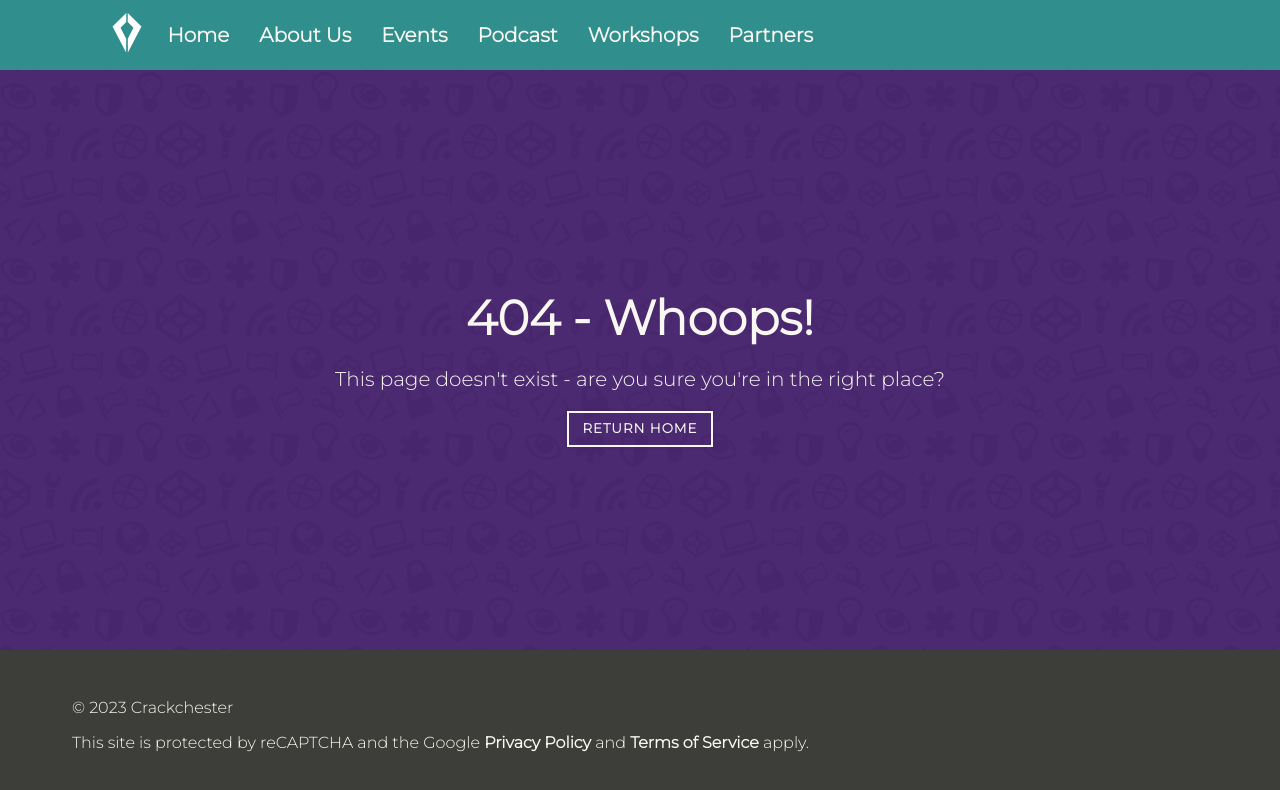
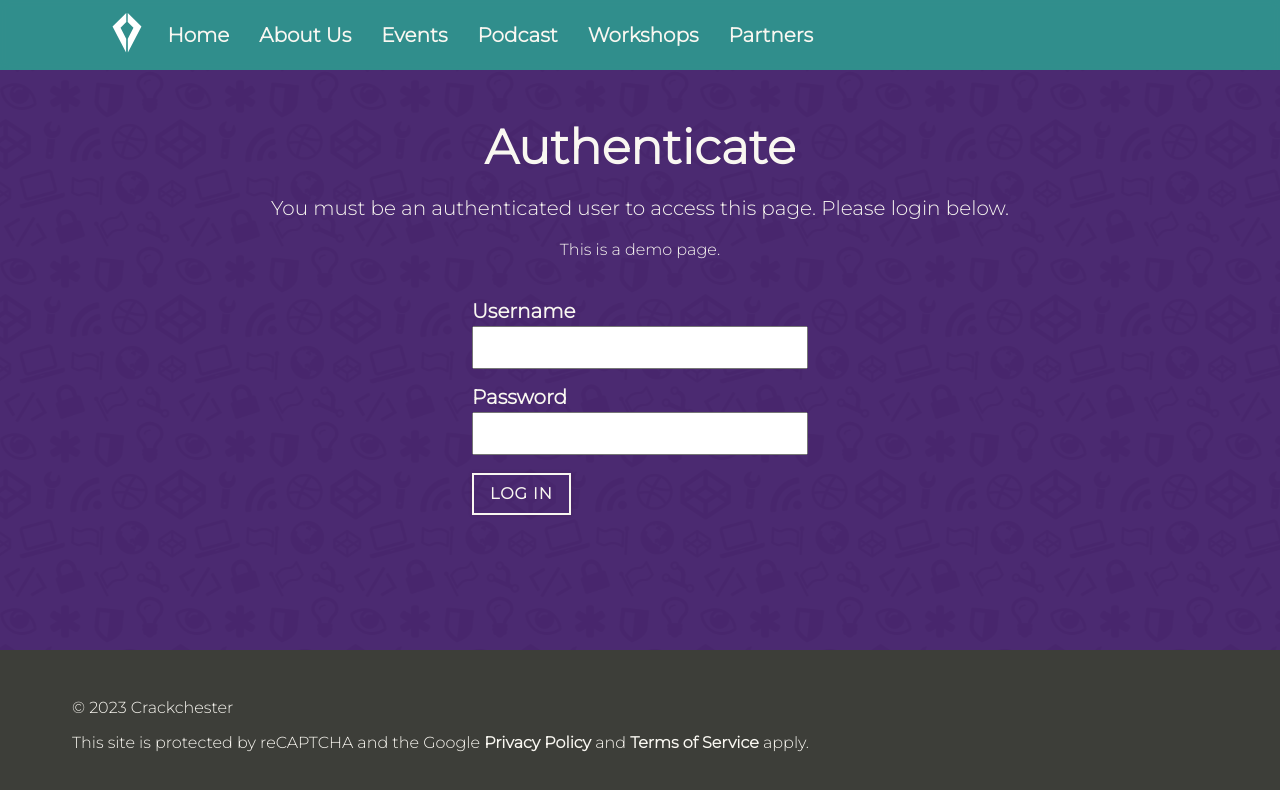
Before and after one commit to Crackchester/website, a React (Create React App) app: page /admin in a window 1280 px wide. Shown: the top 790 px of the page. Built offline with nearby package versions, Linux system fonts and the light colour scheme.

Commit message:
feat(login): add dummy login page, fix partners css display

```diff
--- a/package.json
+++ b/package.json
@@ -10,13 +10,14 @@
     "@testing-library/react": "^13.4.0",
     "@testing-library/user-event": "^13.5.0",
     "classnames": "^2.3.2",
+    "js-sha256": "^0.9.0",
     "react": "^18.2.0",
     "react-crossfade-image": "^1.2.0",
     "react-dom": "^18.2.0",
     "react-headroom": "^3.2.1",
     "react-router": "^6.4.4",
     "react-router-dom": "^6.6.1",
-    "react-scripts": "5.0.1",
+    "react-scripts": "^5.0.1",
     "react-tsparticles": "^2.6.0",
     "sass": "^1.56.1",
     "tsparticles": "^2.6.0",
--- a/src/components/app/App.js
+++ b/src/components/app/App.js
@@ -5,6 +5,7 @@ import Partners from '../partners/Partners';
 import Workshops from '../workshops/Workshops';
 import NotFound from '../notfound/NotFound';
 import Footer from '../footer/Footer';
+import DummyLogin from '../dummyLogin/DummyLogin';
 import './App.scss';
 
 function App() {
@@ -19,6 +20,7 @@ function App() {
             <Route path="/" element={<Home />} />
             <Route path="/workshops" element={<Workshops />} />
             <Route path="/partners" element={<Partners />} />
+            <Route path="/admin" element={<DummyLogin />} />
             <Route path="/*" element={<NotFound />} />
           </Routes>
         </BrowserRouter>
--- a/src/components/app/App.scss
+++ b/src/components/app/App.scss
@@ -84,4 +84,10 @@ body.blur main > * {
     transition: all .2s ease;
     background: none;
   }
+
+  .btn:disabled {
+    color: white !important;
+    background: none !important;
+    opacity: 0.4 !important;
+  }
 }
--- /dev/null
+++ b/src/components/dummyLogin/DummyLogin.js
@@ -0,0 +1,78 @@
+import React from 'react';
+import Spinner from '../spinner/Spinner';
+import { sha256 } from 'js-sha256';
+import './DummyLogin.scss';
+
+const AUTH_USERNAME = "d2653ff7cbb2d8ff129ac27ef5781ce68b2558c41a74af1f2ddca635cbeef07d"
+const AUTH_PASSWORD = "f14d20f1e6b07f1162b183d34b1af77c9d578469a771b0a40de5e22a8a644143"
+
+class DummyLogin extends React.Component {
+  constructor(props) {
+    super(props);
+    this.state = {
+      username: '',
+      password: '',
+      loading: false,
+      notify: false
+    }
+
+    this.handleChange = this.handleChange.bind(this);
+    this.handleSubmit = this.handleSubmit.bind(this);
+  }
+
+  handleChange(event) {
+    this.setState({
+      [event.target.name]: event.target.value
+    });
+  }
+
+  handleSubmit(event) {
+    event.preventDefault();
+    this.setState({ notify: false, loading: true });
+    setTimeout(() => {
+      this.setState({ loading: false });
+      if (sha256(this.state.username.toLowerCase()) === AUTH_USERNAME && sha256(this.state.password) === AUTH_PASSWORD) {
+        this.setState({ notify: "You have successfully authenticated! ( ͡° ͜ʖ ͡°)" });
+      } else {
+        this.setState({ notify: "Incorrect username or password!" });
+      }
+      // console.log(sha256(this.state.username))
+      // console.log(sha256(this.state.password))
+
+    }, Math.max(200, Math.floor(Math.random() * 850)));
+  }
+
+  render() {
+    // console.log(sha256(AUTH_USERNAME))
+    // console.log(sha256(AUTH_PASSWORD))
+
+    return (
+      <React.Fragment>
+        <section id="dummyLogin">
+          <div className="container">
+            <h1>Authenticate</h1>
+            <p>You must be an authenticated user to access this page. Please login below.</p>
+            <span>This is a demo page.</span>
+          </div>
+          <div className="flex-middle container">
+            <form onSubmit={this.handleSubmit}>
+              <label>Username
+                <input type="text" name="username" required minLength={3} maxLength={32} onChange={this.handleChange} />
+              </label>
+              <label>Password
+                <input type="password" name="password" required minLength={3} maxLength={128} onChange={this.handleChange} />
+              </label>
+              <input type="submit" value="Log In" className="btn" disabled={this.state.loading} />
+            </form>
+          </div>
+          <div className="container">
+            <p style={{display: this.state.notify !== false ? 'block' : 'none'}}>{this.state.notify}</p>
+            <Spinner isVisible={this.state.loading} />
+          </div>
+        </section>
+      </React.Fragment>
+    )
+  }
+}
+
+export default DummyLogin;
--- /dev/null
+++ b/src/components/dummyLogin/DummyLogin.scss
@@ -0,0 +1,33 @@
+@import '../../scss/variables';
+
+#dummyLogin {
+  height: 100%;
+}
+
+form {
+  text-align: left;
+
+  label {
+    display: block;
+    font-size: 1.25em;
+    font-weight: bold;
+    margin-bottom: 0.5em;
+  }
+
+  input {
+    display: block;
+    font-size: 1.25em;
+    padding: 0.2em;
+    margin-bottom: 0.67em;
+    margin-top: 0.1em;
+  }
+
+  .btn {
+    font-size: 1em;
+  }
+}
+
+.flex-middle {
+  display: flex;
+  justify-content: center;
+}
--- a/src/components/partners/Partners.scss
+++ b/src/components/partners/Partners.scss
@@ -6,6 +6,7 @@
 
 #partners {
   background-color: $color-bg-a85;
+  flex: 1 0;
 
   .container {
     color: $color-accent-5;
--- /dev/null
+++ b/src/components/spinner/Spinner.js
@@ -0,0 +1,8 @@
+import React from 'react';
+import "./Spinner.scss";
+
+const Spinner = (props) => {
+  return <div className="loader" style={{display: props.isVisible ? 'block' : 'none'}}></div>;
+}
+
+export default Spinner;
--- /dev/null
+++ b/src/components/spinner/Spinner.scss
@@ -0,0 +1,20 @@
+@import '../../scss/variables';
+
+.loader {
+  margin: 0 auto;
+  border: 0.5em solid $color-bg-a25;
+  border-top: 0.5em solid $color-text;
+  border-radius: 50%;
+  width: 3em;
+  height: 3em;
+  animation: spin 0.5s ease-out infinite;
+}
+
+@keyframes spin {
+  0% {
+    transform: rotate(0deg);
+  }
+  100% {
+    transform: rotate(360deg);
+  }
+}
--- a/src/index.scss
+++ b/src/index.scss
@@ -26,6 +26,8 @@ html, body, #root, #home {
 
 main {
   flex: 1 0;
+  display: flex;
+  flex-flow: column;
 }
 
 code {
```
Also changed, not shown: 1 other file (tests, documents, lock files or other folders).
